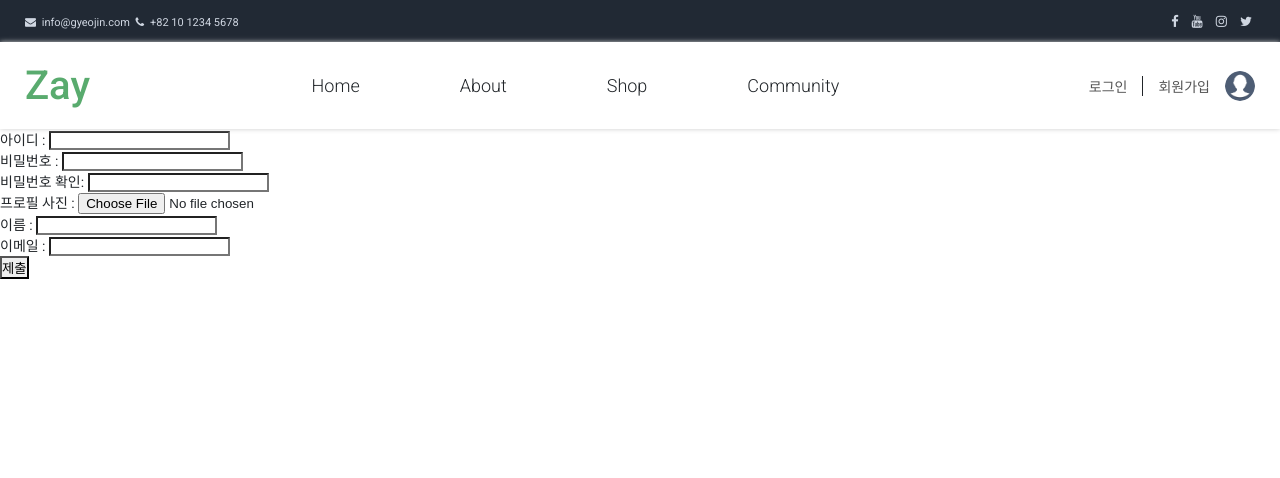
After one commit to Gyeojin/database_zay, a PHP site: page /pages/join_form.php in a window 1280 px wide. The commit adds this page. Shown: the top 478 px of the page. Run offline with PHP 8.4, Linux system fonts and the light colour scheme; a stand-in replaces the project's code that opens the database connection.

Commit message:
210713 / 로그인 데이터베이스 완료

```diff
--- a/css/style.css
+++ b/css/style.css
@@ -20,8 +20,8 @@ header .menu_items {display: flex; align-items: center; justify-content: space-b
 header .login_info {display: flex; align-items: center;}
 header .login_info a {padding: 0 15px; color: #555; font-weight: 300;}
 header .login_info a:nth-child(2){border-left: 1px solid #212529;}
-header .login_info a:nth-child(3) {padding-right: 0;}
-header .login_info img{width: 30px;}
+header .login_info a:nth-child(3) {padding-right: 0; width: 30px; height: 30px; overflow: hidden; border-radius: 50%; padding-left: 0;}
+header .login_info img{width: 100%;}
 
 header.stick {padding: 12px 0; background: #fff; z-index: 9999;}
 header.stick .logo a {font-size: 35px;}
--- /dev/null
+++ b/include/header.php
@@ -0,0 +1,83 @@
+  <?php
+    //로그인 판별 로직
+      session_start();
+      if(isset($_SESSION['userid'])){ //isset 셋팅이 되어있냐 아니냐
+        $userid=$_SESSION['userid'];
+      } else{
+        $userid="";
+      }
+
+      if(isset($_SESSION['userprofile'])){
+        $userprofile=$_SESSION['userprofile'];
+      } else{
+        $userprofile="";
+      }
+
+      //echo $userprofile;
+  ?>
+    <!-- Top Bar Section -->
+    <div class="top_bar">
+      <div class="center">
+        <div class="contact_info">
+          <a href="#">
+            <i class="fa fa-envelope"></i>
+            <em>info@gyeojin.com</em>
+          </a>
+          <a href="#">
+            <i class="fa fa-phone"></i>
+            <em>+82 10 1234 5678</em>
+          </a>
+        </div>
+        <div class="sns_info">
+          <ul>
+            <li><a href="#"><i class="fa fa-facebook"></i></a></li>
+            <li><a href="#"><i class="fa fa-youtube"></i></a></li>
+            <li><a href="#"><i class="fa fa-instagram"></i></a></li>
+            <li><a href="#"><i class="fa fa-twitter"></i></a></li>
+          </ul>
+        </div>
+      </div>
+    </div>
+    <!-- End of Top Bar Section -->
+
+    <!-- Header Section -->
+    <header>
+      <div class="center">
+        <h2 class="logo"><a href="#">Zay</a></h2>
+        <div class="menu_items">
+          <ul class="gnb">
+            <li><a href="/zay/index.php">Home</a></li>
+            <li><a href="#">About</a></li>
+            <li><a href="#">Shop</a></li>
+            <li><a href="#">Community</a></li>
+          </ul>
+          <div class="login_info">
+
+            <?php
+              if(!$userid){
+            ?>
+              <!-- 로그아웃 시 보여질 UI -->
+              <a href="/zay/pages/login_form.php">로그인</a>
+              <a href="/zay/pages/join_form.php">회원가입</a>
+              <a href="#"><img src="/zay/img/default-user.png" alt=""></a>
+            <?php
+              } else {
+            ?>
+              <!-- 로그인 시 보여질 UI -->
+              <a href="/zay/php/logout.php">로그아웃</a>
+              <a href="#"><?=$userid?></a>
+              <a href="#"><img src="/zay/data/profile/<?=$userprofile?>" alt=""></a>
+            <?php
+            }
+            ?>
+
+          </div>
+        </div>
+        <div class="mobile_menu">
+          <span></span>
+          <span></span>
+          <span></span>
+        </div>
+      </div>
+    </header>
+    <!-- End of Header Section -->
--- a/js/jq.main.js
+++ b/js/jq.main.js
@@ -23,21 +23,7 @@ $(function(){
   // }
   // abc();
 
-  //Light Slider Function Code
-  const slider = function(){
-    $(".slider").lightSlider({
-      item: 1,
-      controls: true,
-      prevHtml: '<i class="fa fa-angle-left"></i>',
-      nextHtml: '<i class="fa fa-angle-right"></i>',
-      speed: 400, //ms'
-      auto: true,
-      loop: true,
-      pause: 4000,
-      easing: 'linear'
-    });
-  }
-  slider();
+
 
   $(".mobile_menu").click(function(){
     $(this).toggleClass("on");
--- /dev/null
+++ b/pages/join_form.php
@@ -0,0 +1,100 @@
+<!DOCTYPE html>
+<html lang="en">
+<head>
+  <meta charset="UTF-8">
+  <meta http-equiv="X-UA-Compatible" content="IE=edge">
+  <meta name="viewport" content="width=device-width, initial-scale=1, minimum-scale=1, maximum-scale=1, user-scalable=no">
+  <title>Zay Shop || Join</title>
+
+  <!-- Favicon Link -->
+  <link rel="shortcut icon" href="/zay/img/favicon.ico" type="image/x-icon">
+  <link rel="icon" href="/zay/img/favicon.ico" type="image/x-icon">
+  <link rel="apple-touch-icon" href="/zay/img/favicon.ico">
+
+  <!-- Font Awesome Link -->
+  <link rel="stylesheet" href="https://cdnjs.cloudflare.com/ajax/libs/font-awesome/4.7.0/css/font-awesome.min.css">
+
+  <!-- Reset CSS Link -->
+  <link rel="stylesheet" href="/zay/css/reset.css">
+
+  <!-- Main Style CSS Link -->
+  <link rel="stylesheet" href="/zay/css/style.css">
+
+  <!-- Media Style CSS Link -->
+  <link rel="stylesheet" href="/zay/css/media.css">
+
+</head>
+<body>
+
+  <?php
+    include $_SERVER["DOCUMENT_ROOT"]."/zay/include/header.php";
+  ?>
+
+  <form action="/zay/php/insert_mem.php" method="post" name="mem_form" enctype="multipart/form-data"> <!-- submit을 하면 데이터를 받아줄 파일에 인서트 -->
+    <!-- multipart/form-data : <form> 요소가 파일이나 이미지를 서버로 전송할 때 주로 사용함. -->
+    <p>아이디 : <input type="text" name="mem_id"></p>
+    <p>비밀번호 : <input type="password" name="mem_pass"></p>
+    <p>비밀번호 확인: <input type="password" name="mem_pass_check"></p>
+    <p>프로필 사진 : <input type="file" name="mem_pf"></p>
+    <p>이름 : <input type="text" name="mem_name"></p>
+    <p>이메일 : <input type="text" name="mem_email"></p>
+
+    <button type="button" id="submit_btn">제출</button>
+    <!-- 바로 데이터 제출이 아닌 필터링을 해줘야 하기때문에 button으로 씀 -->
+  </form>
+
+  <script src="https://ajax.googleapis.com/ajax/libs/jquery/3.4.1/jquery.min.js"></script>
+  <script src="/zay/js/jq.main.js"></script>
+
+  <script>
+    //아이디, 비밀번호 필터링 (작성 안됐을때 알림창 뜨게하는법)
+    const submitBtn = document.querySelector("#submit_btn");
+
+
+    submitBtn.addEventListener('click',function(){
+      if(!document.mem_form.mem_id.value){
+        alert('아이디를 입력해 주세요.');
+        document.mem_form.mem_id.focus();
+        return;
+      }
+      if(!document.mem_form.mem_pass.value){
+        alert('비밀번호를 입력해 주세요.');
+        document.mem_form.mem_pass.focus();
+        return;
+      }
+      if(!document.mem_form.mem_pass_check.value){
+        alert('비밀번호 확인을 입력해 주세요.');
+        document.mem_form.mem_pass_check.focus();
+        return;
+      }
+      if(document.mem_form.mem_pass.value != document.mem_form.mem_pass_check.value){
+        alert('비밀번호와 비밀번호 확인이 다릅니다.');
+        document.mem_form.mem_pass_check.focus();
+        return;
+      }
+      const extensions = ['jpg', 'png', 'jpeg'];
+      const imgValue = document.mem_form.mem_pf.value;
+      const imgExt = imgValue.split('.');
+      console.log(imgExt[1]);
+
+      if(!extensions.includes(imgExt[1])){
+        alert('jpg, png, jpeg 형식의 이미지를 올려주세요.');
+        return;
+      }
+
+      if(!document.mem_form.mem_name.value){
+        alert('이름을 입력해 주세요.');
+        document.mem_form.mem_name.focus();
+        return;
+      }
+
+      if(!document.mem_form.mem_email.value){
+        alert('이메일을 입력해 주세요.');
+        document.mem_form.mem_email.focus();
+        return;
+      }
+      document.mem_form.submit();
+    });
+  </script>
+</body>
+</html>
--- a/todo.txt
+++ b/todo.txt
@@ -1,7 +1,7 @@
 - 데이터베이스 프로젝트 기능 리스트
 
-1. 로그인
-2. 회원 사진 등록
+--1. 로그인
+--2. 회원 사진 등록
 3. 상품 사진 및 설명 등록
 4. 상품 상세페이지
 5. add to cart
```
Also changed, not shown: index.php (+4 -49 lines), js/slider.js (added, +21 -0 lines), pages/join.php (deleted, +0 -14 lines), pages/login_form.php (added, +36 -0 lines), php/insert_mem.php (added, +57 -0 lines), php/login.php (added, +63 -0 lines), php/logout.php (added, +16 -0 lines), data/profile/KakaoTalk_20210618_142740770_01.jpg (added), data/profile/KakaoTalk_20210618_142740770_05.jpg (added), data/profile/KakaoTalk_20210618_142740770_07.jpg (added), data/profile/KakaoTalk_20210618_142740770_08.jpg (added).
